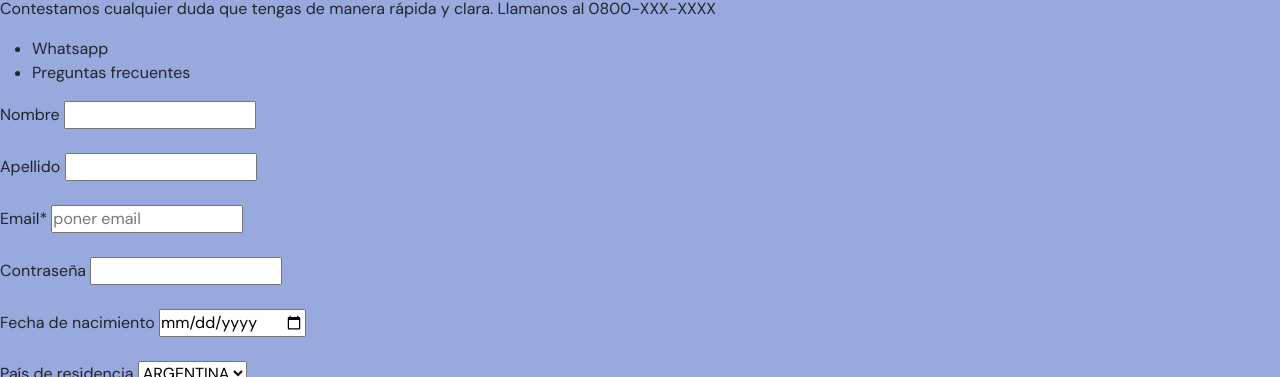
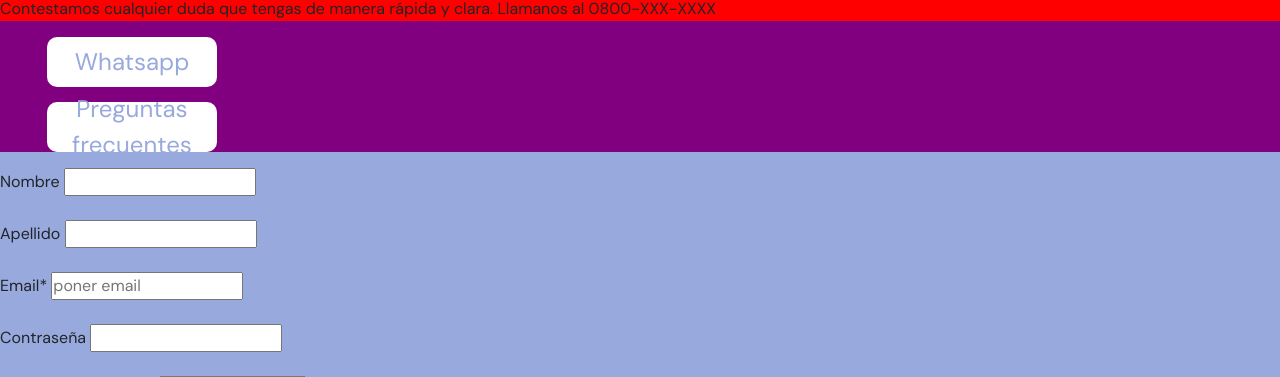
Before and after one commit to AlejandroNecchi/CoderNecchiAutos, a plain HTML site: page pages/contacto.html in a window 1280 px wide. Shown: the part 723-1100 px from the top of the page. Drawn offline with nearby package versions, Linux system fonts and the light colour scheme.

Commit message:
Mas cambios en el mapa y casi terminando Contacto

```diff
--- a/css/estilos.css
+++ b/css/estilos.css
@@ -418,13 +418,72 @@ Acá intenté hacer que los "botones" osea las imágenes de las redes sociales s
     width: 90%;
 }
 
+.contactoTextosYTitle{
+    background-color: purple;
+}
 
+.contactoTitle{
+    background-color: yellow;
+}
 
+.contactoTextos{
+    background-color: red;
+}
 
+.botonesContactoA{
+        width: 170px;
+        height: 50px;
+        font-size: 1.5rem;
+        text-decoration: none;
+        background-color: white;
+        border-radius: 10px;
+        color:rgb(151, 169, 221);
+        display: flex;
+        align-items: center;
+        text-align: center;
+        justify-content: center;
+}
 
+.botonesContactoA:hover{
+    background-color: rgb(151, 169, 221);
+    color: white;
+    border-radius: 10px;
+}
 
+.unorderContactoP{
+    display: flex;
+    justify-content: center;
+}
 
+.unorderContacto{
+    list-style: none;
+}
 
+.botonesContacto{
+    margin: 15px;
+}
+
+.botonesContactoDos{
+    margin: 15px;
+}
+
+/*
+
+.botonService{
+        width: 170px;
+        height: 50px;
+        font-size: 1.5rem;
+        text-decoration: none;
+        background-color: white;
+        border-radius: 10px;
+        color:rgb(151, 169, 221);
+        display: flex;
+        align-items: center;
+        text-align: center;
+        justify-content: center;
+}
+
+*/
 
 
 
--- a/pages/contacto.html
+++ b/pages/contacto.html
@@ -58,25 +58,25 @@
             <img class="imgContacto" src="../img/contacto.webp" alt="Imagen de contacto - contactanos">
         </section>
 
-        <section class="">
-            <h2 class="">
+        <section class="contactoTextosYTitle">
+            <h2 class="contactoTitle">
                 ¿Necesitás ayuda?
                 ¡Contactanos!
             </h2>
-            <p class="">
+            <p class="contactoTextos">
                 Contestamos cualquier duda que tengas de manera rápida y clara.
                 Llamanos al 0800-XXX-XXXX
             </p>
-            <div>
-                <ul>
-                    <li>
-                        Whatsapp
+            <article class="unorderContacto">
+                <ul class="unorderContacto">
+                    <li class="botonesContacto">
+                        <a class="botonesContactoA" href="">Whatsapp</a>
                     </li>
-                    <li>
-                        Preguntas frecuentes
+                    <li class="botonesContactoDos">
+                        <a class="botonesContactoA" href="">Preguntas frecuentes</a>
                     </li>
                 </ul>
-            </div>
+            </article>
         </section>
 
 
@@ -168,7 +168,8 @@
                 <p class="encontrar">
                     Nos podes encontrar en ...
                 </p>
-                <iframe src="https://www.google.com/maps/embed?pb=!1m18!1m12!1m3!1d1594.7714328619368!2d-58.495713697102346!3d-34.62935145985649!2m3!1f0!2f0!3f0!3m2!1i1024!2i768!4f13.1!3m3!1m2!1s0x95bcc93a2edd495b%3A0x8b0735b513419a7b!2sConcesionaria%20Honda!5e0!3m2!1ses!2sar!4v1689275190347!5m2!1ses!2sar" width="400" height="300" style="border:0;" allowfullscreen="" loading="lazy" referrerpolicy="no-referrer-when-downgrade"></iframe>
+                <iframe class="map" src="https://www.google.com/maps/embed?pb=!1m18!1m12!1m3!1d1594.7714328619368!2d-58.495713697102346!3d-34.62935145985649!2m3!1f0!2f0!3f0!3m2!1i1024!2i768!4f13.1!3m3!1m2!1s0x95bcc93a2edd495b%3A0x8b0735b513419a7b!2sConcesionaria%20Honda!5e0!3m2!1ses!2sar!4v1689275190347!5m2!1ses!2sar" width="" height="" style="border:0;" allowfullscreen="" loading="lazy" referrerpolicy="no-referrer-when-downgrade">
+                </iframe>
             </aside>
         </section>
 
```
Also changed, not shown: index.html (+2 -1 lines), pages/contrataunservice.html (+2 -1 lines), pages/financiatuauto.html (+2 -1 lines), pages/nosotros.html (+2 -1 lines), pages/vendetuauto.html (+2 -1 lines).
